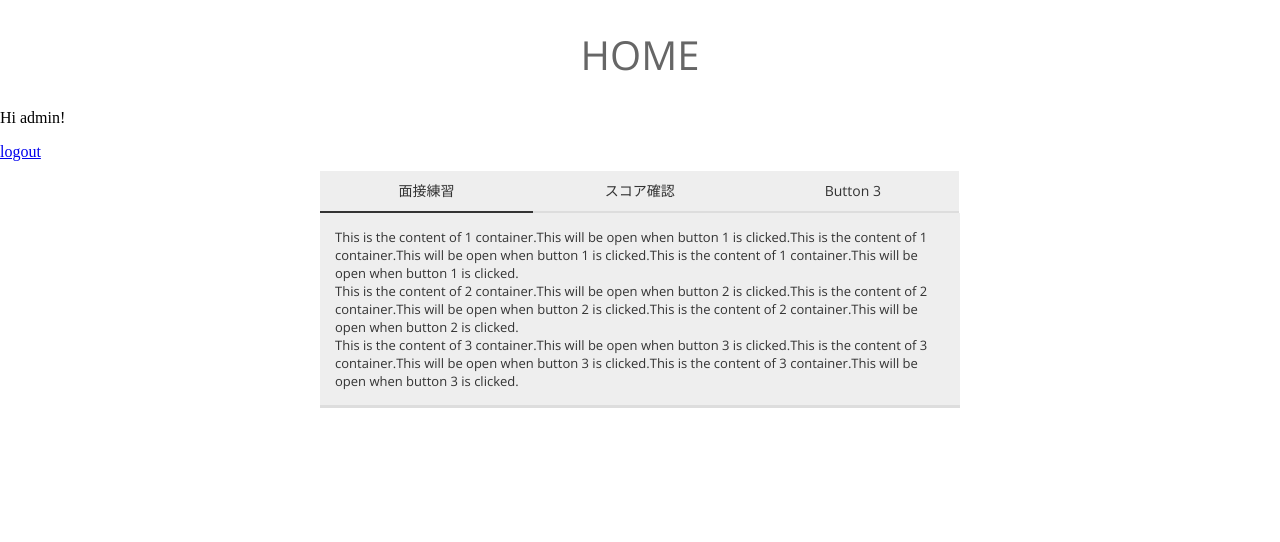
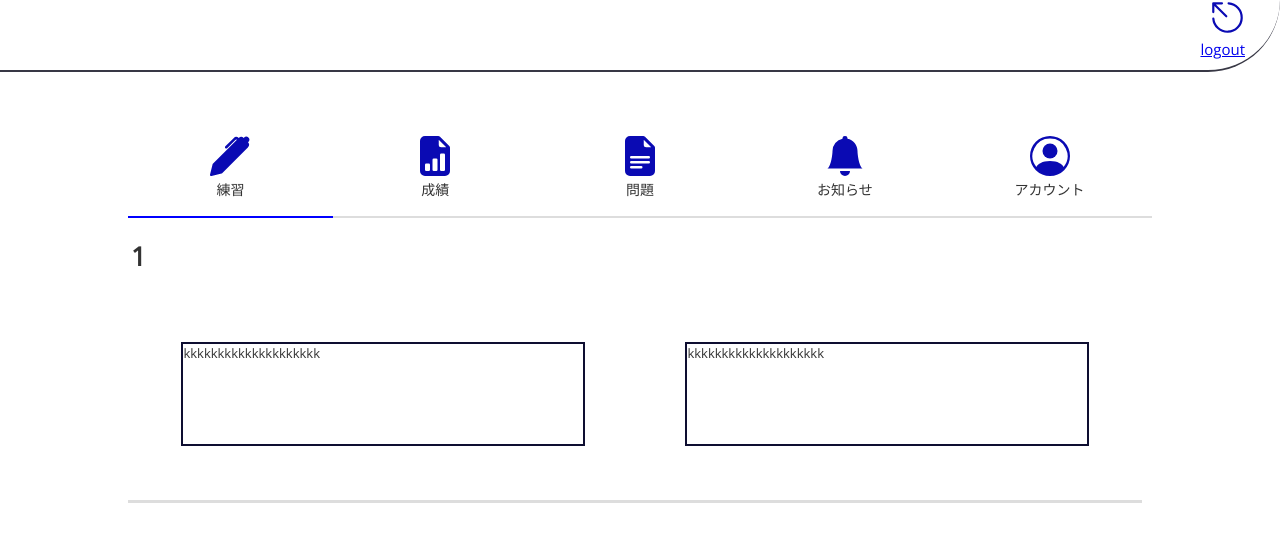
Before and after one commit to s1f102103909/project2023_team3, a Django app: page / in a window 1280 px wide. Shown: the top 542 px of the page. Run offline with Django 4.2, Linux system fonts and the light colour scheme; a user stored in the database is signed in; some libraries are stand-ins or nearby versions.

Commit message:
design_sub

```diff
--- a/interview/static/interview/css/base.css
+++ b/interview/static/interview/css/base.css
@@ -42,73 +42,118 @@
 }*/
 
 @import url(https://fonts.googleapis.com/css?family=Open+Sans:400,300);
-body{
-  padding:0;
-  margin:0;
-  background:#fff;
+body {
+  padding: 0;
+  margin: 0;
+  background: #fff;
 }
-h1{
-  text-align:center;
-  font:300 40px 'open sans',sans-serif;
-  color:#666;
-  text-transform:uppercase;
+header {
+  top: 0;
+  width: 100%;
+  text-align: center;
+  height: 70px;
+  background-color: white;
+  border-bottom: 2px solid rgb(56, 56, 69);
+  border-radius: 0px 0px 100px 0px;
+  font: 300 40px "open sans", sans-serif;
+  margin-bottom: 5%;
 }
-.tabs{
-  width:50%;
-  margin:10px auto;
-  position:relative;
+.logout {
+  margin-right: 35px;
+  text-align: end;
+  font-size: 15px;
 }
-.tab-buttons span{
-  font:400 14px 'open sans',sans-serif;
-  color:#333;
-  background:#eee;
-  cursor:pointer;
-  border-bottom:2px solid #ddd;
-  display:block;
-  width:33.3%;
-  float:left;
-  text-align:center;
-  height:40px;
-  line-height:40px;
+svg {
+  color: rgb(10, 10, 179);
+  margin-bottom: 0;
 }
-.tab-content{
-  border-bottom:3px solid #ddd;
-  padding:15px;
-  background:#eee;
-  display:inline-block;
-  font:400 13px 'open sans',sans-serif;
-  color:#333;
+.tabs {
+  width: 80%;
+  margin: 2px auto;
+  position: relative;
 }
-#lamp{
-  width:33.3%;
-  height:2px;
-  background:#333;
-  display:block;
-  position:absolute;
-  top:40px;
-  transition: all .3s ease-in;
--o-transition: all .3s ease-in;
--webkit-transition: all .3s ease-in;
--moz-transition: all .3s ease-in;
+.tab-buttons span {
+  font: 400 14px "open sans", sans-serif;
+  color: #333;
+  background: white;
+  cursor: pointer;
+  border-bottom: 2px solid #ddd;
+  display: block;
+  width: 20%;
+  float: left;
+  text-align: center;
+  height: 80px;
+  line-height: 0px;
 }
-#lamp.content2{
-  left:33.3%;
-  transition: all .3s ease-in;
--o-transition: all .3s ease-in;
--webkit-transition: all .3s ease-in;
--moz-transition: all .3s ease-in;
+.tab-content {
+  border-bottom: 3px solid #ddd;
+  padding: 3px;
+  background: white;
+  display: inline-block;
+  font: 400 13px "open sans", sans-serif;
+  color: #333;
 }
-#lamp.content3{
-  left:66.6%;
-  transition: all .3s ease-in;
--o-transition: all .3s ease-in;
--webkit-transition: all .3s ease-in;
--moz-transition: all .3s ease-in;
+.con1 {
+  display: flex;
 }
-#lamp.content1{
-  left:0;
-  transition: all .3s ease-in;
--o-transition: all .3s ease-in;
--webkit-transition: all .3s ease-in;
--moz-transition: all .3s ease-in;
+.con {
+  border: rgb(14, 14, 49) solid 2px;
+  height: 100px;
+  width: 500px;
+  margin: 5%;
 }
+span {
+  border: blue;
+}
+
+span div {
+  top: 0;
+}
+#lamp {
+  width: 20%;
+  height: 2px;
+  background: blue;
+  display: block;
+  position: absolute;
+  top: 80px;
+  transition: all 0.3s ease-in;
+  -o-transition: all 0.3s ease-in;
+  -webkit-transition: all 0.3s ease-in;
+  -moz-transition: all 0.3s ease-in;
+}
+
+#lamp.content1 {
+  left: 0;
+  transition: all 0.3s ease-in;
+  -o-transition: all 0.3s ease-in;
+  -webkit-transition: all 0.3s ease-in;
+  -moz-transition: all 0.3s ease-in;
+}
+#lamp.content2 {
+  left: 20%;
+  transition: all 0.3s ease-in;
+  -o-transition: all 0.3s ease-in;
+  -webkit-transition: all 0.3s ease-in;
+  -moz-transition: all 0.3s ease-in;
+}
+#lamp.content3 {
+  left: 40%;
+  transition: all 0.3s ease-in;
+  -o-transition: all 0.3s ease-in;
+  -webkit-transition: all 0.3s ease-in;
+  -moz-transition: all 0.3s ease-in;
+}
+#lamp.content4 {
+  left: 60%;
+  transition: all 0.3s ease-in;
+  -o-transition: all 0.3s ease-in;
+  -webkit-transition: all 0.3s ease-in;
+  -moz-transition: all 0.3s ease-in;
+}
+#lamp.content5 {
+  left: 80%;
+  transition: all 0.3s ease-in;
+  -o-transition: all 0.3s ease-in;
+  -webkit-transition: all 0.3s ease-in;
+  -moz-transition: all 0.3s ease-in;
+}
--- a/interview/templates/interview/home.html
+++ b/interview/templates/interview/home.html
@@ -1,41 +1,159 @@
 {% load static %}
 <!DOCTYPE html>
 <html lang="ja">
- <head>
-  <meta charset="utf-8">
-  <title>Home</title>
-  <script src="https://code.jquery.com/jquery-2.1.3.min.js" integrity="sha256-ivk71nXhz9nsyFDoYoGf2sbjrR9ddh+XDkCcfZxjvcM=" crossorigin="anonymous"></script>
-  <script src="{% static 'interview/js/base.js' %}"></script>
-  <link href="{% static 'interview/css/base.css' %}" rel="stylesheet">
-
-
- </head>
+  <head>
+    <meta charset="utf-8" />
+    <title>Home</title>
+    <script
+      src="https://code.jquery.com/jquery-2.1.3.min.js"
+      integrity="sha256-ivk71nXhz9nsyFDoYoGf2sbjrR9ddh+XDkCcfZxjvcM="
+      crossorigin="anonymous"
+    ></script>
+    <script src="{% static 'interview/js/base.js' %}"></script>
+    <link
+      rel="stylesheet"
+      href="https://cdn.jsdelivr.net/npm/bootstrap-icons@1.11.1/font/bootstrap-icons.min.css"
+      integrity="sha384-fFxL8wXRpg9gVqGpY+URMtLr3fLL0WBbo4NBQ+IWwMDYjIjI5VQ46XlJm5+BUlXJ"
+      crossorigin="anonymous"
+    />
+    <link href="{% static 'interview/css/base.css' %}" rel="stylesheet" />
+  </head>
   <body>
-    <h1 class="emph">Home</h1>
-
     {% if user.is_authenticated %}
-    <p>Hi {{ user.username }}!</p>
-    <a href="{% url 'logout' %}">logout</a>
+    <header>
+      <div class="logout">
+        <a href="{% url 'logout' %}"
+          ><svg
+            xmlns="http://www.w3.org/2000/svg"
+            width="35"
+            height="35"
+            fill="currentColor"
+            class="bi bi-escape"
+            viewBox="0 0 16 16"
+          >
+            <path
+              d="M8.538 1.02a.5.5 0 1 0-.076.998 6 6 0 1 1-6.445 6.444.5.5 0 0 0-.997.076A7 7 0 1 0 8.538 1.02Z"
+            />
+            <path
+              d="M7.096 7.828a.5.5 0 0 0 .707-.707L2.707 2.025h2.768a.5.5 0 1 0 0-1H1.5a.5.5 0 0 0-.5.5V5.5a.5.5 0 0 0 1 0V2.732l5.096 5.096Z"
+            />
+          </svg>
+          <div>logout</div></a
+        >
+      </div>
+    </header>
+    <!---<p>Hi {{ user.username }}!</p>-->
     <div class="tabs">
       <div class="tab-buttons">
-        <span class="content1">面接練習</span>
-        <span class="content2">スコア確認</span>
-        <span class="content3">Button 3</span>
+        <span class="content1">
+          <svg
+            xmlns="http://www.w3.org/2000/svg"
+            width="40"
+            height="40"
+            fill="currentColor"
+            class="bi bi-pen-fill"
+            viewBox="0 0 16 16"
+          >
+            <path
+              d="m13.498.795.149-.149a1.207 1.207 0 1 1 1.707 1.708l-.149.148a1.5 1.5 0 0 1-.059 2.059L4.854 14.854a.5.5 0 0 1-.233.131l-4 1a.5.5 0 0 1-.606-.606l1-4a.5.5 0 0 1 .131-.232l9.642-9.642a.5.5 0 0 0-.642.056L6.854 4.854a.5.5 0 1 1-.708-.708L9.44.854A1.5 1.5 0 0 1 11.5.796a1.5 1.5 0 0 1 1.998-.001z"
+            />
+          </svg>
+          <p>練習</p>
+        </span>
+        <span class="content2"
+          ><svg
+            xmlns="http://www.w3.org/2000/svg"
+            width="40"
+            height="40"
+            fill="currentColor"
+            class="bi bi-file-earmark-bar-graph-fill"
+            viewBox="0 0 16 16"
+          >
+            <path
+              d="M9.293 0H4a2 2 0 0 0-2 2v12a2 2 0 0 0 2 2h8a2 2 0 0 0 2-2V4.707A1 1 0 0 0 13.707 4L10 .293A1 1 0 0 0 9.293 0zM9.5 3.5v-2l3 3h-2a1 1 0 0 1-1-1zm.5 10v-6a.5.5 0 0 1 .5-.5h1a.5.5 0 0 1 .5.5v6a.5.5 0 0 1-.5.5h-1a.5.5 0 0 1-.5-.5zm-2.5.5a.5.5 0 0 1-.5-.5v-4a.5.5 0 0 1 .5-.5h1a.5.5 0 0 1 .5.5v4a.5.5 0 0 1-.5.5h-1zm-3 0a.5.5 0 0 1-.5-.5v-2a.5.5 0 0 1 .5-.5h1a.5.5 0 0 1 .5.5v2a.5.5 0 0 1-.5.5h-1z"
+            />
+          </svg>
+          <p>成績</p></span
+        >
+        <span class="content3"
+          ><svg
+            xmlns="http://www.w3.org/2000/svg"
+            width="40"
+            height="40"
+            fill="currentColor"
+            class="bi bi-file-earmark-text-fill"
+            viewBox="0 0 16 16"
+          >
+            <path
+              d="M9.293 0H4a2 2 0 0 0-2 2v12a2 2 0 0 0 2 2h8a2 2 0 0 0 2-2V4.707A1 1 0 0 0 13.707 4L10 .293A1 1 0 0 0 9.293 0zM9.5 3.5v-2l3 3h-2a1 1 0 0 1-1-1zM4.5 9a.5.5 0 0 1 0-1h7a.5.5 0 0 1 0 1h-7zM4 10.5a.5.5 0 0 1 .5-.5h7a.5.5 0 0 1 0 1h-7a.5.5 0 0 1-.5-.5zm.5 2.5a.5.5 0 0 1 0-1h4a.5.5 0 0 1 0 1h-4z"
+            />
+          </svg>
+          <p>問題</p>
+        </span>
+        <span class="content4"
+          ><svg
+            xmlns="http://www.w3.org/2000/svg"
+            width="40"
+            height="40"
+            fill="currentColor"
+            class="bi bi-bell-fill"
+            viewBox="0 0 16 16"
+          >
+            <path
+              d="M8 16a2 2 0 0 0 2-2H6a2 2 0 0 0 2 2zm.995-14.901a1 1 0 1 0-1.99 0A5.002 5.002 0 0 0 3 6c0 1.098-.5 6-2 7h14c-1.5-1-2-5.902-2-7 0-2.42-1.72-4.44-4.005-4.901z"
+            />
+          </svg>
+          <p>お知らせ</p></span
+        >
+        <span class="content5">
+          <svg
+            xmlns="http://www.w3.org/2000/svg"
+            width="40"
+            height="40"
+            fill="currentColor"
+            class="bi bi-person-circle"
+            viewBox="0 0 16 16"
+          >
+            <path d="M11 6a3 3 0 1 1-6 0 3 3 0 0 1 6 0z" />
+            <path
+              fill-rule="evenodd"
+              d="M0 8a8 8 0 1 1 16 0A8 8 0 0 1 0 8zm8-7a7 7 0 0 0-5.468 11.37C3.242 11.226 4.805 10 8 10s4.757 1.225 5.468 2.37A7 7 0 0 0 8 1z"
+            />
+          </svg>
+          <p>アカウント</p>
+        </span>
         <div id="lamp" class="content1"></div>
       </div>
+
       <div class="tab-content">
+        <div class="content1">
+          <h1>1</h1>
+          <div class="con1">
+            <div class="con">kkkkkkkkkkkkkkkkkkkk</div>
+            <div class="con">kkkkkkkkkkkkkkkkkkkk</div>
+          </div>
+        </div>
 
-        <div class="content1">This is the content of 1 container.This will be open when button 1 is clicked.This is the content of 1 container.This will be open when button 1 is clicked.This is the content of 1 container.This will be open when button 1 is clicked.</div>
+        <div class="content2">
+          This is the content of 2 container.This will be open when button 2 is
+          clicked.This is the content of 2 container.This will be open when
+          button 2 is clicked.This is the content of 2 container.This will be
+          open when button 2 is clicked.
+        </div>
 
-        <div class="content2">This is the content of 2 container.This will be open when button 2 is clicked.This is the content of 2 container.This will be open when button 2 is clicked.This is the content of 2 container.This will be open when button 2 is clicked.</div>
-
-        <div class="content3">This is the content of 3 container.This will be open when button 3 is clicked.This is the content of 3 container.This will be open when button 3 is clicked.This is the content of 3 container.This will be open when button 3 is clicked.</div>
-
+        <div class="content3">
+          This is the content of 3 container.This will be open when button 3 is
+          clicked.This is the content of 3 container.This will be open when
+          button 3 is clicked.This is the content of 3 container.This will be
+          open when button 3 is clicked.
+        </div>
+        <div class="content4"></div>
+        <div class="content5">
+          <p>Hi {{ user.username }}!</p>
+        </div>
       </div>
     </div>
-    <div class="credit">
-
-    </div>
+    <div class="credit"></div>
     <!--<div class="tab-003">
       <label>
         <input type="radio" name="tab-003" checked>
@@ -60,5 +178,20 @@
     <p><a href="{% url 'login' %}">login</a></p>
     <p><a href="{% url 'signup' %}">新規登録はこちら</a></p>
     {% endif %}
-</body>
+  </body>
+  <script>
+    $(".tab-content>div").hide();
+    $(".tab-content>div").first().slideDown();
+    $(".tab-buttons span").click(function () {
+      var thisclass = $(this).attr("class");
+      $("#lamp").removeClass().addClass("#lamp").addClass(thisclass);
+      $(".tab-content>div").each(function () {
+        if ($(this).hasClass(thisclass)) {
+          $(this).fadeIn(800);
+        } else {
+          $(this).hide();
+        }
+      });
+    });
+  </script>
 </html>
--- /dev/null
+++ b/package.json
@@ -0,0 +1,5 @@
+{
+  "dependencies": {
+    "bootstrap-icons": "^1.11.2"
+  }
+}
```
Also changed, not shown: db.sqlite3, package-lock.json (added).
